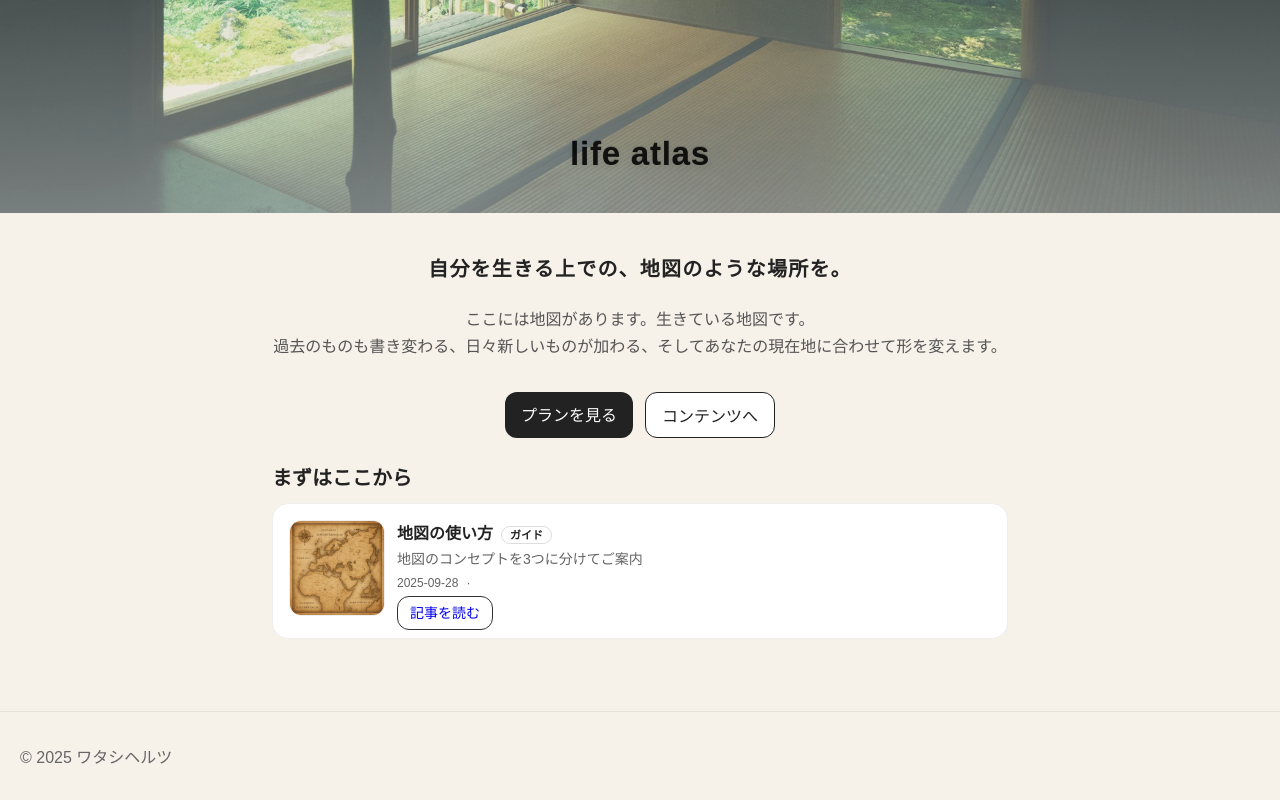
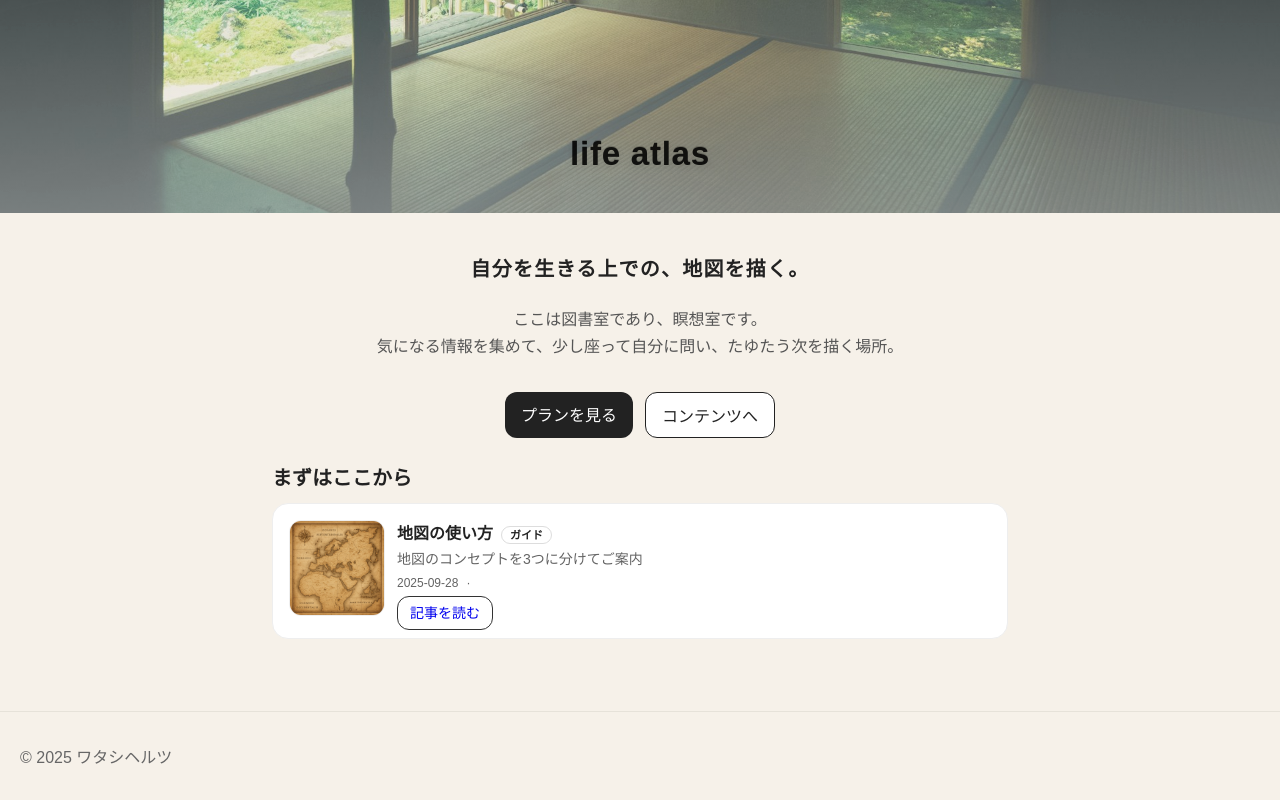
Before and after one commit to hiracoh/watashihertz, a Next.js app: page / in a window 1280 px wide. Shown: the part 676-1476 px from the top of the page. Built offline with nearby package versions, Linux system fonts and the light colour scheme; a web font is replaced by a local one.

Commit message:
Update page.js

```diff
--- a/app/page.js
+++ b/app/page.js
@@ -174,7 +174,7 @@ export default function Home() {
               margin: "0 0 1.5rem",
             }}
           >
-            自分を生きる上での、地図のような場所を。
+            自分を生きる上での、地図を描く。
           </p>
 
           {/* 説明文 */}
@@ -187,8 +187,8 @@ export default function Home() {
               lineHeight: 1.7,
             }}
           >
-            {`ここには地図があります。生きている地図です。
-過去のものも書き変わる、日々新しいものが加わる、そしてあなたの現在地に合わせて形を変えます。`}
+            {`ここは図書室であり、瞑想室です。
+気になる情報を集めて、少し座って自分に問い、たゆたう次を描く場所。`}
           </p>
 
           {/* ボタン */}
```
